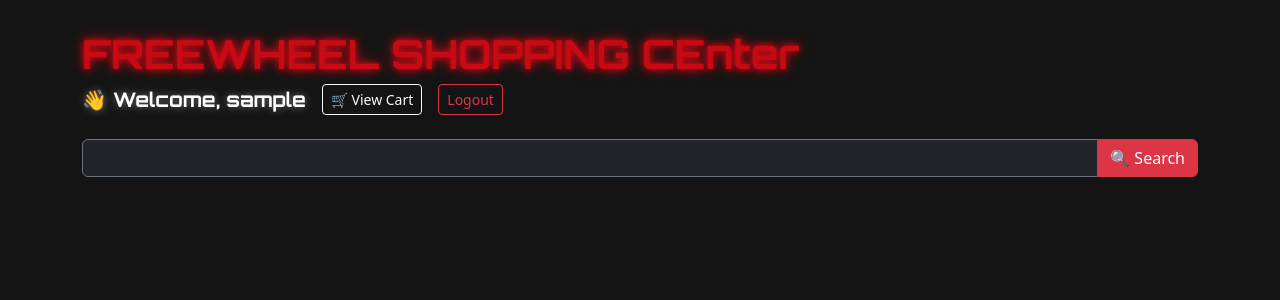
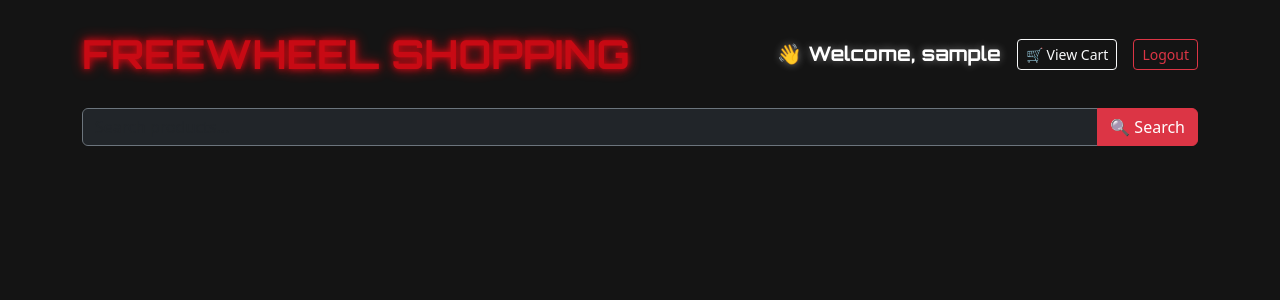
Before and after one commit to Harish-0306/Retail_billing, a Flask app: page /home in a window 1280 px wide. Shown: the top 300 px of the page. Run offline with Flask 3, Linux system fonts and the light colour scheme; the visitor is signed in with stand-in values (Sample User, id 1); data that the repository does not hold is empty.

Commit message:
Update index.html

```diff
--- a/templates/index.html
+++ b/templates/index.html
@@ -48,7 +48,7 @@
 <body class="container py-4">
     <!-- TOP HEADER BAR -->
     <div class="d-flex justify-content-between align-items-center mb-4 flex-wrap">
-        <span class="brand-header">FREEWHEEL SHOPPING CEnter</span>
+        <span class="brand-header">FREEWHEEL SHOPPING </span>
         <div class="d-flex align-items-center gap-3 flex-wrap justify-content-end">
             <span class="welcome-text">👋 Welcome, {{ username }}</span>
             <a href="/cart" class="btn btn-outline-light btn-sm">🛒 View Cart</a>
```
